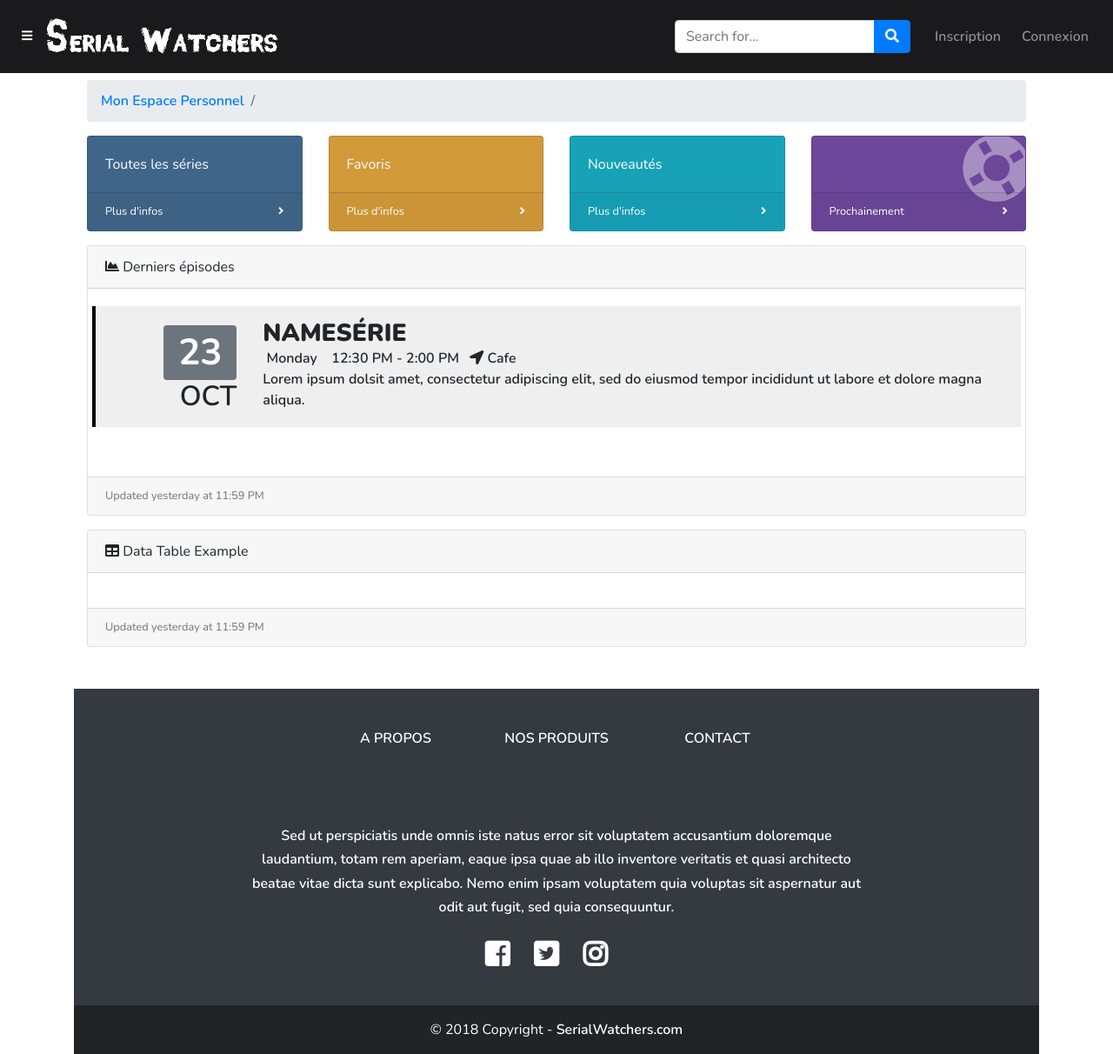
After one commit to ClementLoubiere/serial-watchers, a Symfony app: template templates/user/dashboard.html.twig in a window 1280 px wide. The commit adds this page. Shown: the whole page at 87% size. Run offline with Twig, Linux system fonts and the light colour scheme; the template is opened without the code that fills it, so the values that code supplies are empty; some libraries are stand-ins or nearby versions.

Commit message:
Merge branch 'master' into julia
# Conflicts:
#	src/Controller/SeriesController.php

```diff
--- a/src/Controller/SecurityController.php
+++ b/src/Controller/SecurityController.php
@@ -39,7 +39,7 @@ class SecurityController extends AbstractController
 
                 $this->addFlash('success', 'Votre compté est créé');
 
-                return $this->redirectToRoute('app_index_index');
+                return $this->redirectToRoute('app_');
 
             } else {
                 $this->addFlash('error', 'Le formulaire contient des erreurs');
--- a/templates/base.html.twig
+++ b/templates/base.html.twig
@@ -339,6 +339,7 @@
         {# Nom de l'utilisateur #}
         <div id="user-name" style="color:white;" class="text-center mr-4">
             <h3>{{ app.user }}</h3>
+
         </div>
 
         <li class="nav-item dropdown">
@@ -636,98 +637,99 @@
 
 {#---------------------- DEBUT FOOTER ---------------------#}
 
-    {#<!-- Footer -->#}
-    {#<footer class="mt-5 text-white">#}
+    <!-- Footer -->
+    <footer class="mt-5 text-white">
 
-    {#<!-- Footer Links -->#}
-    {#<div class="container text-white">#}
+        <!-- Footer Links -->
+        <div class="container text-white">
 
-    {#<!-- Grid row-->#}
-    {#<div class="row text-center d-flex justify-content-center pt-5 mb-3">#}
+            <!-- Grid row-->
+            <div class="row text-center d-flex justify-content-center pt-5 mb-3">
 
-    {#<!-- Grid column -->#}
-    {#<div class="col-md-2 mb-3">#}
-    {#<h6 class="text-uppercase font-weight-bold">#}
-    {#<a href="#">A propos</a>#}
-    {#</h6>#}
-    {#</div>#}
-    {#<!-- Grid column -->#}
+                <!-- Grid column -->
+                <div class="col-md-2 mb-3">
+                    <h6 class="text-uppercase font-weight-bold">
+                        <a href="#">A propos</a>
+                    </h6>
+                </div>
+                <!-- Grid column -->
 
-    {#<!-- Grid column -->#}
-    {#<div class="col-md-2 mb-3">#}
-    {#<h6 class="text-uppercase font-weight-bold">#}
-    {#<a href="#">Nos produits</a>#}
-    {#</h6>#}
-    {#</div>#}
-    {#<!-- Grid column -->#}
+                <!-- Grid column -->
+                <div class="col-md-2 mb-3">
+                    <h6 class="text-uppercase font-weight-bold">
+                        <a href="#">Nos produits</a>
+                    </h6>
+                </div>
+                <!-- Grid column -->
 
-    {#<!-- Grid column -->#}
-    {#<div class="col-md-2 mb-3">#}
-    {#<h6 class="text-uppercase font-weight-bold">#}
-    {#<a href="#">Contact</a>#}
-    {#</h6>#}
-    {#</div>#}
-    {#<!-- Grid column -->#}
+                <!-- Grid column -->
+                <div class="col-md-2 mb-3">
+                    <h6 class="text-uppercase font-weight-bold">
+                        <a href="#">Contact</a>
+                    </h6>
+                </div>
+                <!-- Grid column -->
 
-    {#</div>#}
-    {#<!-- Grid row-->#}
-    {#<hr class="rgba-white-light" style="margin: 0 15%;">#}
+            </div>
+            <!-- Grid row-->
+            <hr class="rgba-white-light" style="margin: 0 15%;">
 
-    {#<!-- Grid row-->#}
-    {#<div class="row d-flex text-center justify-content-center mb-md-0 mb-4">#}
+            <!-- Grid row-->
+            <div class="row d-flex text-center justify-content-center mb-md-0 mb-4">
 
-    {#<!-- Grid column -->#}
-    {#<div class="col-md-8 col-12 mt-5">#}
-    {#<p style="line-height: 1.7rem">Sed ut perspiciatis unde omnis iste natus error sit voluptatem#}
-    {#accusantium doloremque laudantium, totam rem aperiam, eaque ipsa quae ab illo inventore veritatis#}
-    {#et quasi architecto beatae vitae dicta sunt explicabo. Nemo enim ipsam voluptatem quia voluptas#}
-    {#sit aspernatur aut odit aut fugit, sed quia consequuntur.</p>#}
-    {#</div>#}
-    {#<!-- Grid column -->#}
+                <!-- Grid column -->
+                <div class="col-md-8 col-12 mt-5">
+                    <p style="line-height: 1.7rem">Sed ut perspiciatis unde omnis iste natus error sit voluptatem
+                        accusantium doloremque laudantium, totam rem aperiam, eaque ipsa quae ab illo inventore
+                        veritatis
+                        et quasi architecto beatae vitae dicta sunt explicabo. Nemo enim ipsam voluptatem quia voluptas
+                        sit aspernatur aut odit aut fugit, sed quia consequuntur.</p>
+                </div>
+                <!-- Grid column -->
 
-    {#</div>#}
-    {#<!-- Grid row-->#}
-    {#<hr class="clearfix d-md-none rgba-white-light" style="margin: 10% 15% 5%;">#}
+            </div>
+            <!-- Grid row-->
+            <hr class="clearfix d-md-none rgba-white-light" style="margin: 10% 15% 5%;">
 
-    {#<!-- Grid row-->#}
-    {#<div class="row pb-3">#}
+            <!-- Grid row-->
+            <div class="row pb-3">
 
-    {#<!-- Grid column -->#}
-    {#<div class="col-md-12">#}
+                <!-- Grid column -->
+                <div class="col-md-12">
 
-    {#<div class="my-4 flex-center text-center">#}
+                    <div class="my-4 flex-center text-center">
 
-    {#<!-- Facebook -->#}
-    {#<a>#}
-    {#<i class="fab fa-facebook-square icon mr-4"></i>#}
-    {#</a>#}
-    {#<!-- Twitter -->#}
-    {#<a>#}
-    {#<i class="fab fa-twitter-square icon mr-4"></i>#}
-    {#</a>#}
-    {#<!--Instagram-->#}
-    {#<a>#}
-    {#<i class="fab fa-instagram icon mr-4"></i>#}
-    {#</a>#}
+                        <!-- Facebook -->
+                        <a>
+                            <i class="fab fa-facebook-square icon mr-4"></i>
+                        </a>
+                        <!-- Twitter -->
+                        <a>
+                            <i class="fab fa-twitter-square icon mr-4"></i>
+                        </a>
+                        <!--Instagram-->
+                        <a>
+                            <i class="fab fa-instagram icon mr-4"></i>
+                        </a>
 
-    {#</div>#}
+                    </div>
 
-    {#</div>#}
-    {#<!-- Grid column -->#}
+                </div>
+                <!-- Grid column -->
 
-    {#</div>#}
-    {#<!-- Grid row-->#}
+            </div>
+            <!-- Grid row-->
 
-    {#</div>#}
-    {#<!-- Footer Links -->#}
+        </div>
+        <!-- Footer Links -->
 
-    {#<!-- Copyright -->#}
-    {#<div class="footer-copyright text-center py-3">© 2018 Copyright -#}
-    {#<a href="https://mdbootstrap.com/education/bootstrap/"> SerialWatchers.com</a>#}
-    {#</div>#}
-    {#<!-- Copyright -->#}
+        <!-- Copyright -->
+        <div class="footer-copyright text-center py-3">© 2018 Copyright -
+            <a href="https://mdbootstrap.com/education/bootstrap/"> SerialWatchers.com</a>
+        </div>
+        <!-- Copyright -->
 
-    {#</footer>#}
+    </footer>
 <!-- Footer -->
 
 {#---------------------- FIN FOOTER -----------------------#}
--- /dev/null
+++ b/templates/user/dashboard.html.twig
@@ -0,0 +1,148 @@
+
+{% extends 'base.html.twig' %}
+
+
+{% block body %}
+
+
+
+
+    {#-------------------------------------------------------------------------------#}
+    {#------------------------------ INTERFACE UTILISATEUR---------------------------#}
+    {#-------------------------------------------------------------------------------#}
+
+    {#content wrapper #}
+<div id="content-wrapper">
+
+    <div class="container-fluid">
+
+        <!-- Breadcrumbs-->
+        <ol class="breadcrumb">
+            <li class="breadcrumb-item">
+                <a href="#">Mon Espace Personnel</a>
+            </li>
+            <li class="breadcrumb-item active"></li>
+        </ol>
+
+        <!-- Icon Cards-->
+        <div class="row">
+            {# affichages du nombre de séries vus #}
+            <div class="col-xl-3 col-sm-6 mb-3">
+                <div class="card text-white o-hidden h-100 bg-blue">
+                    <div class="card-body">
+                        <div class="card-body-icon">
+
+                        </div>
+                        <div class="mr-5">Toutes les séries</div>
+                    </div>
+                    <a class="card-footer text-white clearfix small z-1" href="{{ path('app_series_api') }}">
+                        <span class="float-left">Plus d'infos</span>
+                        <span class="float-right">
+                    <i class="fas fa-angle-right"></i>
+                  </span>
+                    </a>
+                </div>
+            </div>
+            <div class="col-xl-3 col-sm-6 mb-3">
+                <div class="card text-white bg-yellow o-hidden h-100">
+                    <div class="card-body">
+                        <div class="card-body-icon">
+                        </div>
+                        <div class="mr-5">Favoris</div>
+                    </div>
+                    {#Lien vers l'index épisodes#}
+                    <a class="card-footer text-white clearfix small z-1" href="{{ path('app_series_afficherfav') }}">
+                        <span class="float-left">Plus d'infos</span>
+                        <span class="float-right">
+                    <i class="fas fa-angle-right"></i>
+                  </span>
+                    </a>
+                </div>
+            </div>
+            <div class="col-xl-3 col-sm-6 mb-3">
+                <div class="card text-white bg-info o-hidden h-100">
+                    <div class="card-body">
+                        <div class="card-body-icon">
+                        </div>
+                        <div class="mr-5">Nouveautés</div>
+                    </div>
+                    <a class="card-footer text-white clearfix small z-1" href="{{ path('app_user_newserie') }}">
+                        <span class="float-left">Plus d'infos</span>
+                        <span class="float-right">
+                    <i class="fas fa-angle-right"></i>
+                  </span>
+                    </a>
+                </div>
+            </div>
+            <div class="col-xl-3 col-sm-6 mb-3">
+                <div class="card text-white bg-purple o-hidden h-100">
+                    <div class="card-body">
+                        <div class="card-body-icon">
+                            <i class="fas fa-fw fa-life-ring"></i>
+                        </div>
+                        <div class="mr-5"></div>
+                    </div>
+                    <a class="card-footer text-white clearfix small z-1" href="{{ path('app_user_nextseries') }}">
+                        <span class="float-left">Prochainement</span>
+                        <span class="float-right">
+                    <i class="fas fa-angle-right"></i>
+                  </span>
+                    </a>
+                </div>
+            </div>
+        </div>
+
+        <!-- Area Chart Example-->
+        <div class="card mb-3">
+            <div class="card-header">
+                <i class="fas fa-chart-area"></i>
+                Derniers épisodes
+            </div>
+            <div class="card-body">
+
+                <div class="row row-striped">
+                    <div class="col-2 text-right">
+                        <h1 class="display-4"><span class="badge badge-secondary">23</span></h1>
+                        <h2>OCT</h2>
+                    </div>
+                    <div class="col-10">
+                        {#Nom de la série #}
+                        <h3 class="text-uppercase"><strong>NameSérie</strong></h3>
+                        <ul class="list-inline">
+                            {#jour de diffusion#}
+                            <li class="list-inline-item"><i class="fa fa-calendar-o" aria-hidden="true"></i> Monday</li>
+                            {#heure de diffusion#}
+                            <li class="list-inline-item"><i class="fa fa-clock-o" aria-hidden="true"></i> 12:30 PM -
+                                2:00 PM
+                            </li>
+                            {#numéro de l'épisode diffusé#}
+                            <li class="list-inline-item"><i class="fa fa-location-arrow" aria-hidden="true"></i> Cafe
+                            </li>
+                        </ul>
+                        <p>Lorem ipsum dolsit amet, consectetur adipiscing elit, sed do eiusmod tempor incididunt ut
+                            labore et dolore magna aliqua.</p>
+                    </div>
+                </div>
+                <canvas id="myAreaChart" width="100%" height="30"></canvas>
+            </div>
+            {#lien vers la fiche série#}
+            <div class="card-footer small text-muted">Updated yesterday at 11:59 PM</div>
+        </div>
+
+        <!-- DataTables Example -->
+        <div class="card mb-3">
+            <div class="card-header">
+                <i class="fas fa-table"></i>
+                Data Table Example
+            </div>
+            <div class="card-body">
+
+
+            </div>
+            <div class="card-footer small text-muted">Updated yesterday at 11:59 PM</div>
+        </div>
+
+    </div>
+    <!-- /.container-fluid -->
+
+{% endblock %}
--- a/templates/user/series/nextSeries.html.twig
+++ b/templates/user/series/nextSeries.html.twig
@@ -2,6 +2,8 @@
 
 
 {% block body %}
+
+
 
     <h1>Prochainement</h1>
 
@@ -10,7 +12,6 @@
 
 
     </div>
-
 
 
     <div id="content-wrapper">
```
Also changed, not shown: src/Controller/UserController.php (+40 -7 lines), templates/user/dashboard/dashboard.html.twig (deleted, +0 -157 lines).
